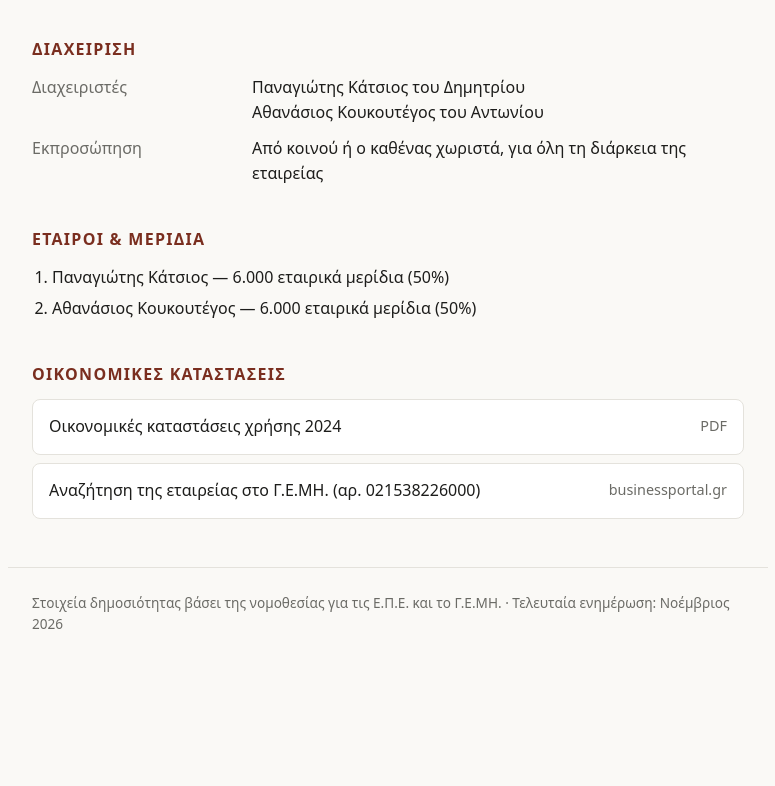
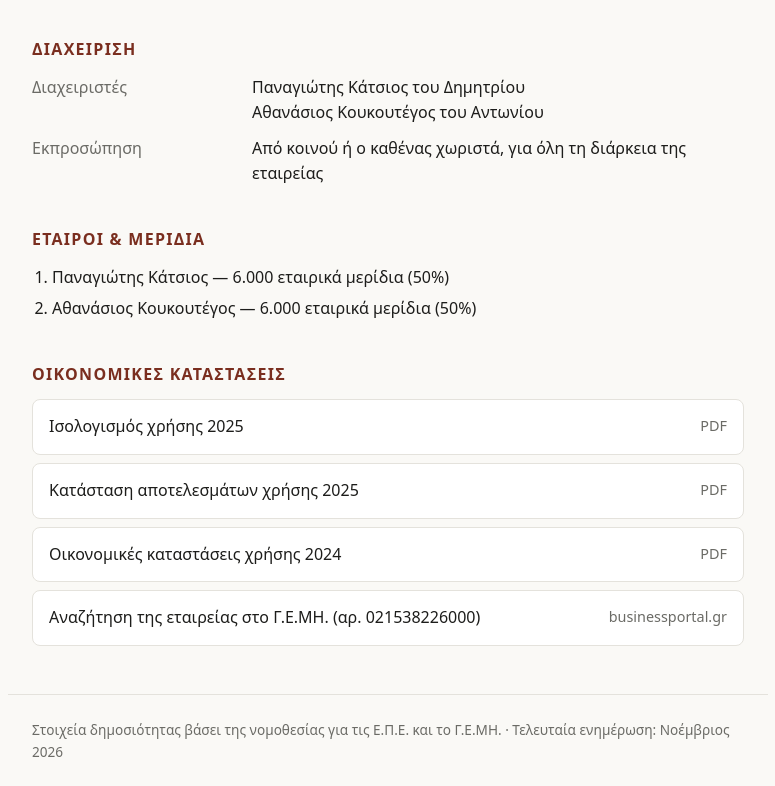
Before and after one commit to bovico22/bovico, a plain HTML site: page index.html in a window 1280 px wide. Shown: the part 640-1426 px from the top of the page, without its empty margins (252-1027 px from the left). Before the commit the page ends 1299 px from the top, so only its background shows below. Drawn offline with Linux system fonts and the light colour scheme.

Commit message:
Προσθήκη οικονομικών καταστάσεων χρήσης 2025
Co-Authored-By: Claude Opus 5.5 <noreply@anthropic.com>
Claude-Session: https://claude.ai/code/session_01SkXTD2fLussKgNE3fkob2A

```diff
--- a/index.html
+++ b/index.html
@@ -62,6 +62,8 @@
 
   <h2>Οικονομικές καταστάσεις</h2>
   <div class="docs">
+    <a href="isologismos-2025.pdf" target="_blank" rel="noopener">Ισολογισμός χρήσης 2025 <span>PDF</span></a>
+    <a href="apotelesmata-2025.pdf" target="_blank" rel="noopener">Κατάσταση αποτελεσμάτων χρήσης 2025 <span>PDF</span></a>
     <a href="oikonomikes-katastaseis-2024.pdf" target="_blank" rel="noopener">Οικονομικές καταστάσεις χρήσης 2024 <span>PDF</span></a>
     <a href="https://publicity.businessportal.gr/" target="_blank" rel="noopener">Αναζήτηση της εταιρείας στο Γ.Ε.ΜΗ. (αρ. 021538226000) <span>businessportal.gr</span></a>
   </div>
```
Also changed, not shown: 2 other files.
